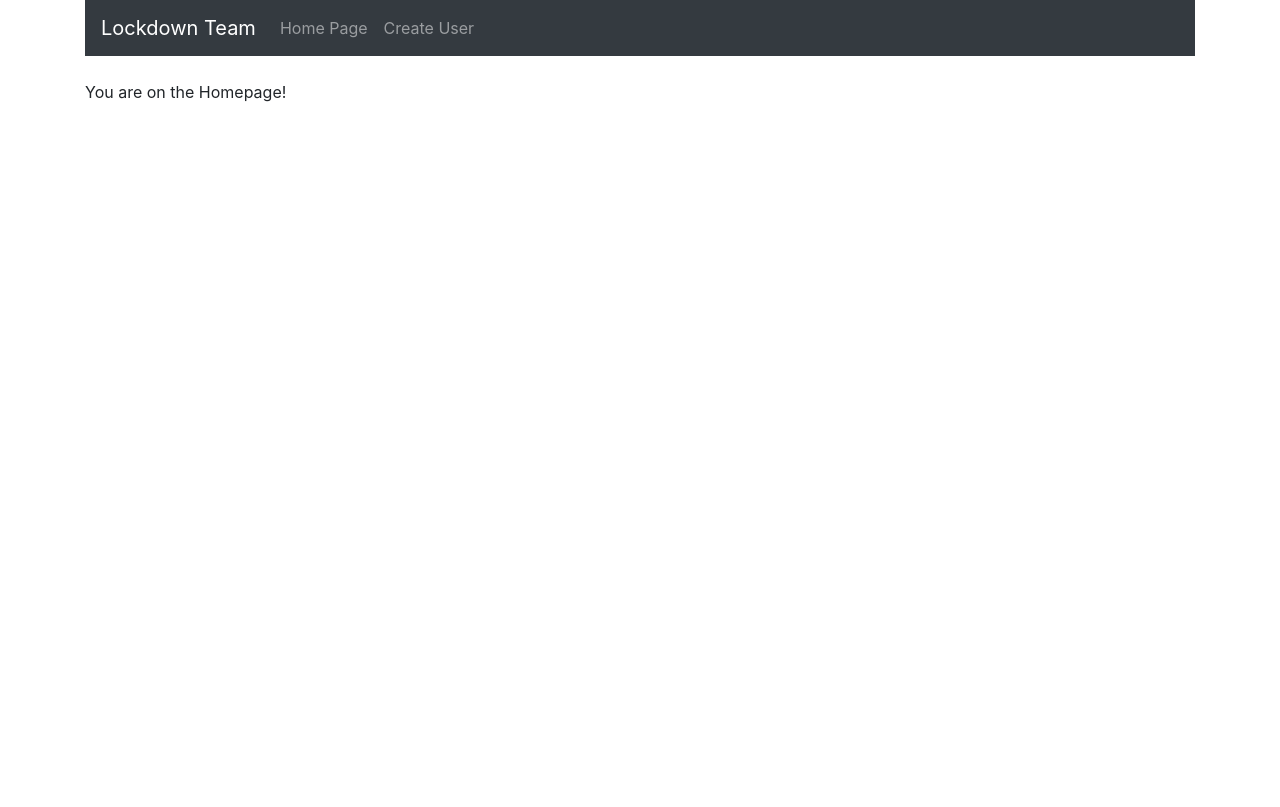
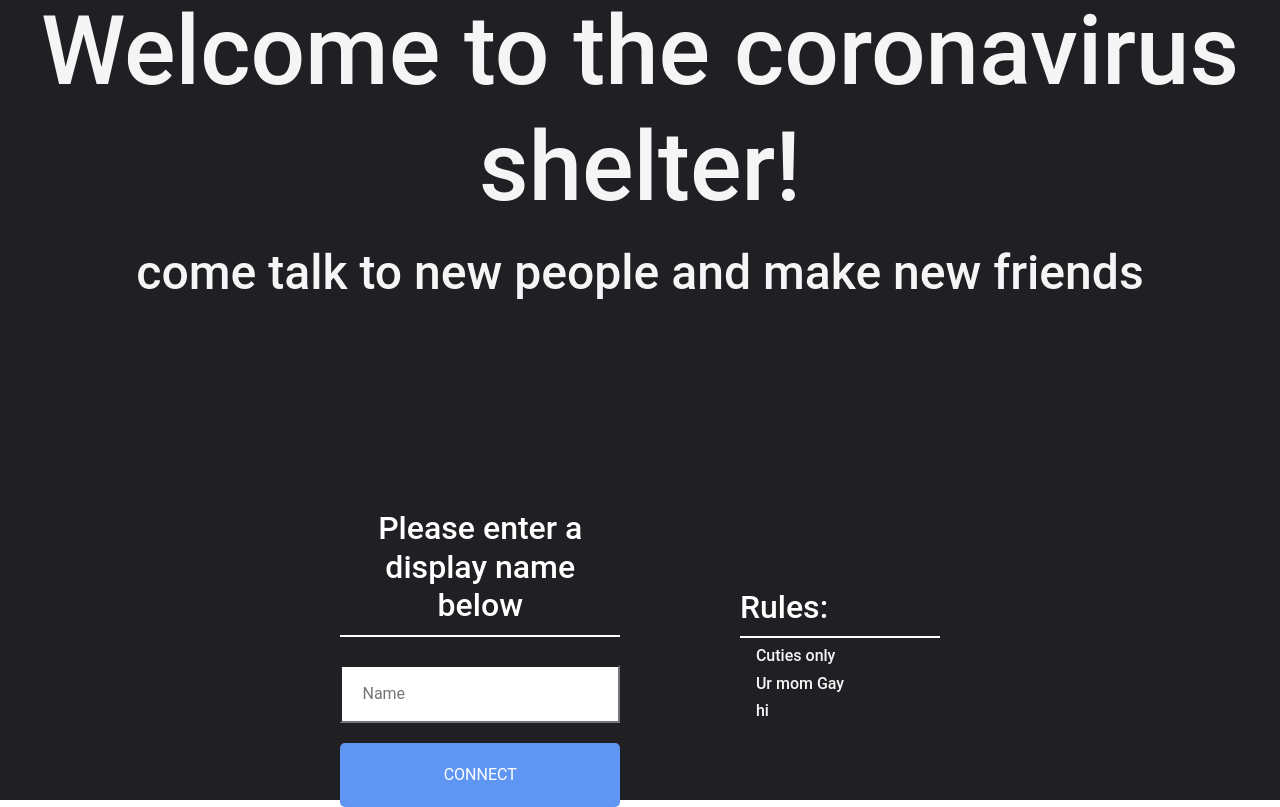
Before and after one commit to David-Xia0/StrangerShelter, a React (Create React App) app in the folder frontend/: page / in a window 1280 px wide. Built offline with nearby package versions, Linux system fonts and the light colour scheme.

Commit message:
added join page

```diff
--- a/frontend/src/App.js
+++ b/frontend/src/App.js
@@ -6,16 +6,13 @@ import "bootstrap/dist/css/bootstrap.min.css"
 import Navbar from "./components/navbar.component";
 import Homepage from "./components/homepage.component"
 import CreateUser from "./components/create-user.component"
+import JoinPage from "./components/joinpage/JoinPage"
 
 function App() {
   return (
     <Router>
-      <div className="container">
-        <Navbar />
-        <br/>
-        <Route path="/" exact component={Homepage} />
+        <Route path="/" exact component={JoinPage} />
         <Route path="/user" component={CreateUser} />
-      </div>
     </Router>
   );
 }
--- /dev/null
+++ b/frontend/src/components/joinpage/JoinPage.css
@@ -0,0 +1,127 @@
+html, body {
+    font-family: 'Roboto', sans-serif;
+    padding: 0;
+    margin: 0;
+  }
+
+  #root {
+    height: 100vh;
+  }
+
+  * {
+    box-sizing: border-box;
+  }
+
+  .joinOuterContainer {
+    display: flex;
+    justify-content: center;
+    flex-direction: column;
+    text-align: center;
+    height: 100vh;
+    align-items: center;
+    background-color: rgb(32, 32, 36);
+  }
+
+  .joinInnerContainer {
+    width: 30%;
+    padding-right: 20px;
+  }
+
+  .joinHorizontalContainer{
+    display: flex;
+    width: 78%;
+    flex-direction: row;
+    justify-content: center;
+    align-items: center;
+
+
+}
+
+  .joinInput {
+    border-radius: 0;
+    padding: 15px 20px;
+    width: 100%;
+  }
+
+
+  .title {
+      color: whitesmoke;
+      font-size: 6em;
+      padding-top: 1px;
+      padding-bottom: 10px;
+  }
+
+  .titleDescription {
+    color: whitesmoke;
+    font-size: 3em;
+    padding-top: 1px;
+    padding-bottom: 200px;
+  }
+
+
+  .rulesBox{
+    width: 30%;
+    padding-left: 100px;
+    text-align: left;
+  }
+
+
+
+  .rulesText{
+    color: whitesmoke;
+    font-size: 1em;
+  }
+
+
+  .heading {
+    color: white;
+    font-size: 2em;
+    padding-bottom: 10px;
+    border-bottom: 2px solid white;
+  }
+
+  .button {
+      color: #fff !important;
+      text-transform: uppercase;
+      text-decoration: none;
+      transition-duration: 0.4s;
+      background: rgb(96, 150, 243);
+      padding: 20px;
+      border-radius: 5px;
+      display: inline-block;
+      border: none;
+      width: 100%;
+  }
+
+  .button:hover{
+    color: #fff !important;
+    text-transform: uppercase;
+    text-decoration: none;
+    background: rgb(0, 94, 255);
+    padding: 20px;
+    border-radius: 5px;
+    display: inline-block;
+    border: none;
+    width: 100%
+  }
+
+  .mt-20 {
+    margin-top: 20px;
+  }
+
+  @media (min-width: 320px) and (max-width: 480px) {
+    .joinOuterContainer {
+      height: 100%;
+    }
+
+    .joinInnerContainer {
+      width: 100%;
+    }
+
+
+
+  }
+
+  button:focus {
+    outline: 0;
+  }
--- /dev/null
+++ b/frontend/src/components/joinpage/JoinPage.js
@@ -0,0 +1,34 @@
+import React, { useState } from 'react';
+import { Link } from "react-router-dom";
+
+import './JoinPage.css';
+
+export default function EnterChatRoom() {
+  const [name, setName] = useState('');
+  const [room, setRoom] = useState('');
+
+  return (
+    <div className="joinOuterContainer">
+        <h1 className="title">Welcome to the coronavirus shelter!</h1>
+        <h1 className="titleDescription"> come talk to new people and make new friends </h1>
+        <div className="joinHorizontalContainer">
+          <div className="joinInnerContainer">
+            <h1 className="heading">Please enter a display name below</h1>
+            <div>
+              <input placeholder="Name" className="joinInput mt-20" type="text" onChange={(event) => setName(event.target.value)} />
+            </div>
+
+            <Link onClick={e => (!name || !room) ? e.preventDefault() : null} to={`/chat?name=${name}&room=${room}`}>
+              <button className={'button mt-20'} type="submit">connect</button>
+            </Link>
+         </div>
+          <div className="rulesBox">
+            <h1 className="heading"> Rules:  </h1>
+            <h1 className="rulesText"> &nbsp;&nbsp;&nbsp;&nbsp;Cuties only </h1>
+            <h1 className="rulesText"> &nbsp;&nbsp;&nbsp;&nbsp;Ur mom Gay </h1>
+            <h1 className="rulesText"> &nbsp;&nbsp;&nbsp;&nbsp;hi </h1>
+          </div>
+        </div>
+    </div>
+  );
+}
```
